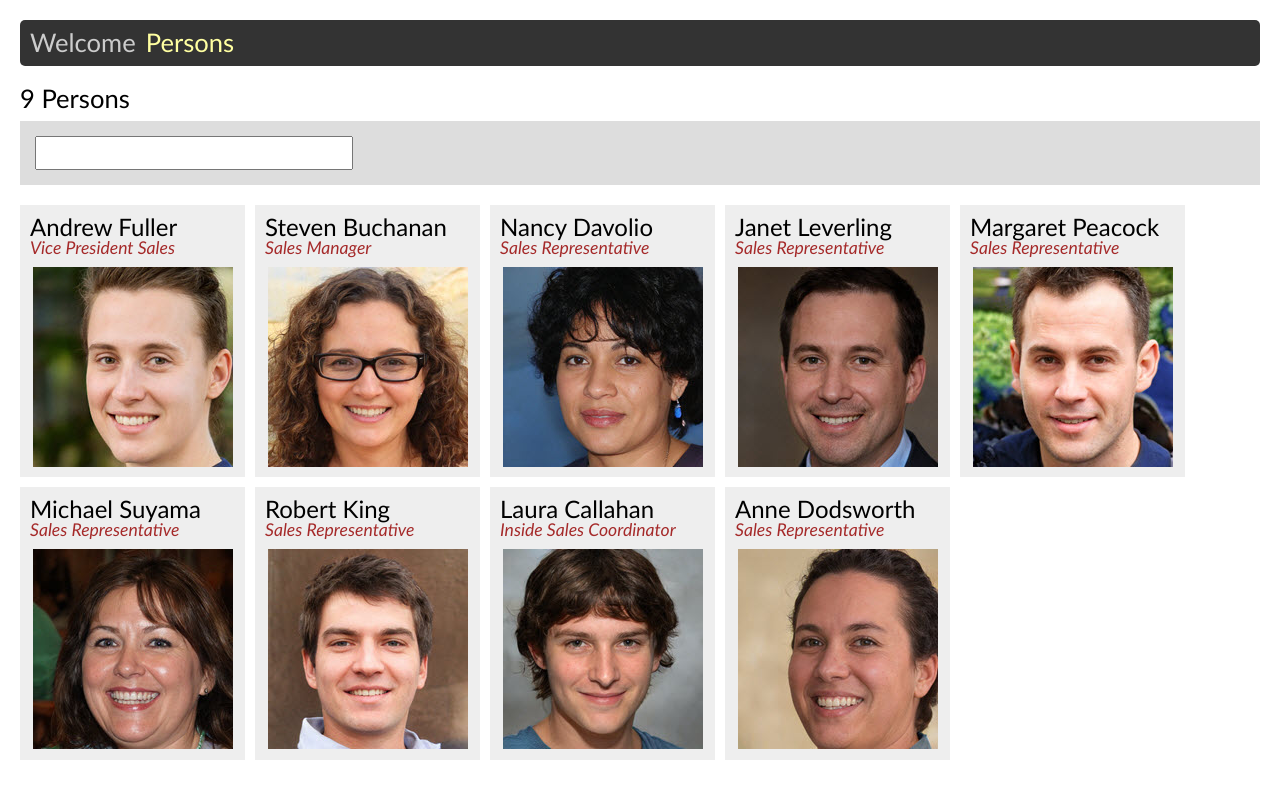
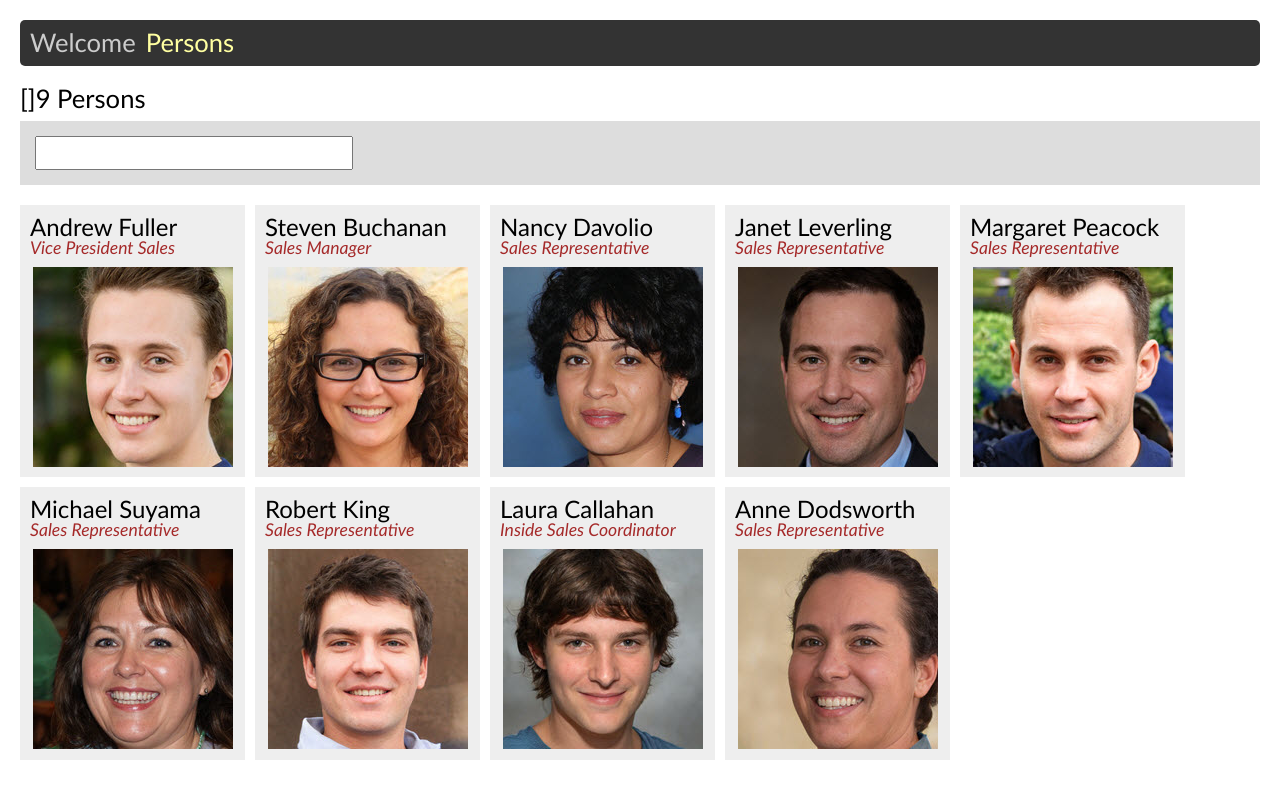
Before and after one commit to edwardtanguay/react-items-page-search-and-display, a React (Create React App) app: page /persons in a window 1280 px wide. Built offline with nearby package versions, Linux system fonts and the light colour scheme.

Commit message:
search state works

```diff
--- a/src/pages/PagePersons.js
+++ b/src/pages/PagePersons.js
@@ -1,11 +1,27 @@
+import { useState } from 'react';
 import persons from '../data/persons.json';
 
 const PagePersons = () => {
+	const [searchText, setSearchText] = useState('');
+
+	const displaySearchResults = (e) => {
+		const searchText = e.target.value;
+		setSearchText(searchText);
+
+		// if (searchText === '') {
+		// 	setItemsByIdCode('newestFirst');
+		// } else {
+		// 	const items = getItems({ idCode: '', searchText, id: 0 });
+		// 	setHowtos([...items]);
+		// }
+	}
+
 	return (
 		<div className="pagePersons">
+			[{searchText}]
 			{persons.length} Persons
 			<div className="searchArea">
-				<input type="text" />
+				<input type="text" onChange={displaySearchResults} />
 			</div>
 			<div className="personsArea">
 				{persons.map((p, i) => {
```
